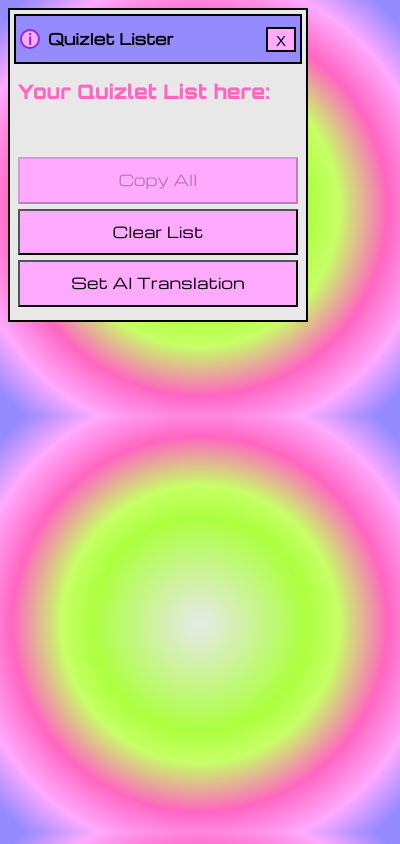
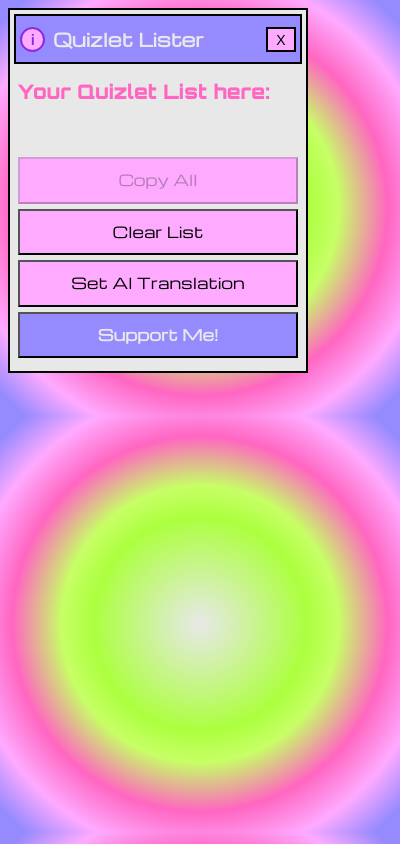
Before and after one commit to gthrm/quizlet-lister, a browser extension: page src/popup.html in a window 400 px wide. Drawn offline with Linux system fonts and the light colour scheme.

Commit message:
feat: support button added

```diff
--- a/src/popup.html
+++ b/src/popup.html
@@ -49,6 +49,7 @@
                         placeholder="Set your GPT token here">
                     <button class="tab" id="saveToken">Save</button>
                 </div>
+                <a class="tab tab-link support" href="https://ko-fi.com/cdroma" target="_blank">Support Me!</a>
             </div>
         </div>
     </section>
--- a/src/style.css
+++ b/src/style.css
@@ -115,12 +115,16 @@
     text-align: center;
     width: 30px;
     height: 25px;
+    font-size: 14px;
+    line-height: 20px;
     background-color: var(--c-light-pink);
     border: 2px solid black;
     cursor: pointer;
 }
 
 .bar-label {
+    color: var(--c-white);
+    font-size: 18px;
     display: flex;
     justify-content: center;
     align-items: center;
@@ -135,8 +139,10 @@
     display: flex;
     justify-content: center;
     align-items: center;
-    width: 20px;
-    height: 20px;
+    width: 25px;
+    height: 25px;
+    font-size: 14px;
+    line-height: 14px;
     background-color: var(--c-light-pink);
     color: var(--c-purple);
     border-radius: 50%;
@@ -201,6 +207,18 @@
     text-decoration: underline;
 }
 
+.tab-link {
+    border-width: 2px;
+    border-style: outset;
+    border-color: buttonborder;
+    text-align: center;
+}
+
+.support {
+    background-color: var(--c-lilac);
+    color: var(--c-white);
+}
+
 @keyframes rotate {
     100% {
         -webkit-transform: rotate(360deg);
```
